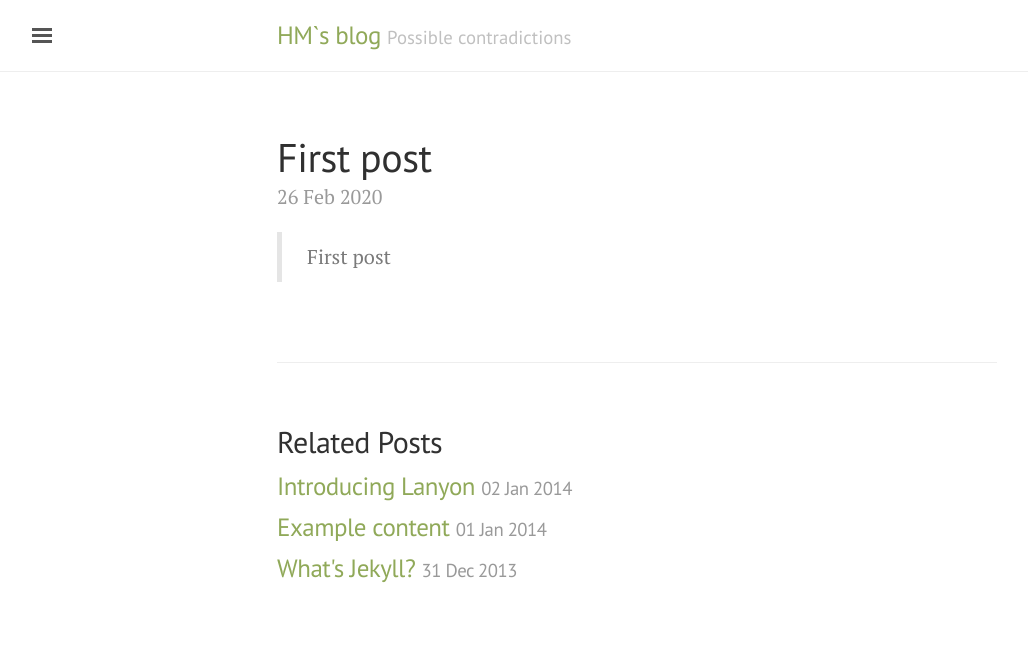
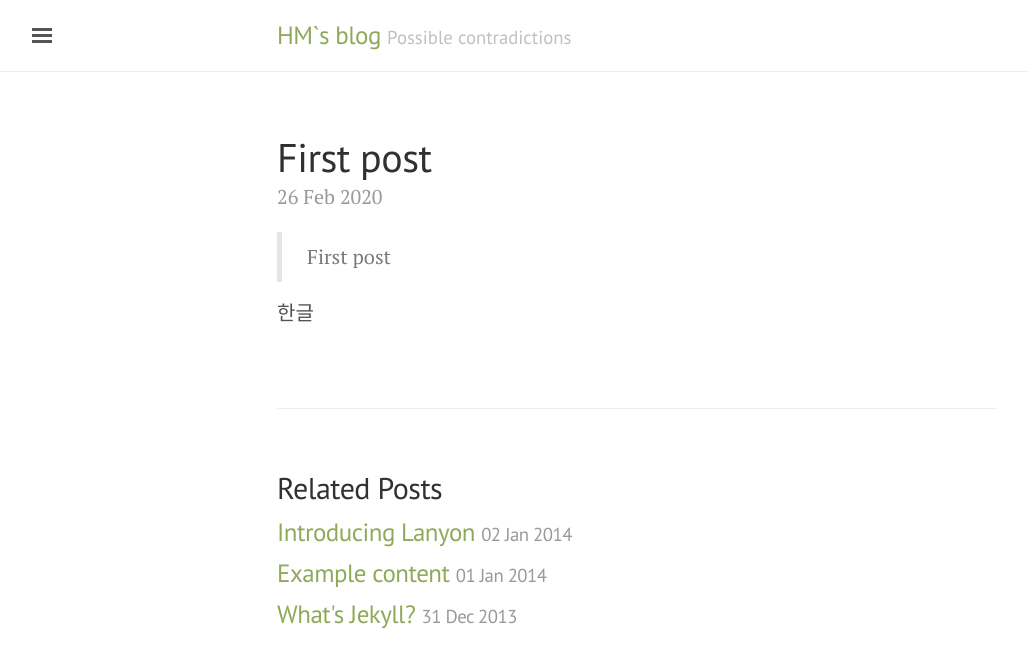
Before and after one commit to HM4725/HM4725.github.io, a Jekyll site: the page built from _posts/2020-02-26-first-post.md, in a window 1280 px wide. Shown: the top 668 px of the page, without its empty margins (3-1031 px from the left). Built offline with Jekyll 4.4.1, drawn with Linux system fonts in a browser that asks for light colours.

```diff
--- a/_posts/2020-02-26-first-post.md
+++ b/_posts/2020-02-26-first-post.md
@@ -1,6 +1,9 @@
 ---
 layout: post
 title: First post
+category: test
 ---
 
 > First post
+
+한글
```
Also changed, not shown: _posts/2013-12-31-whats-jekyll.md (+1 -0 lines), _posts/2014-01-01-example-content.md (+1 -0 lines), _posts/2014-01-02-introducing-lanyon.md (+1 -0 lines).
